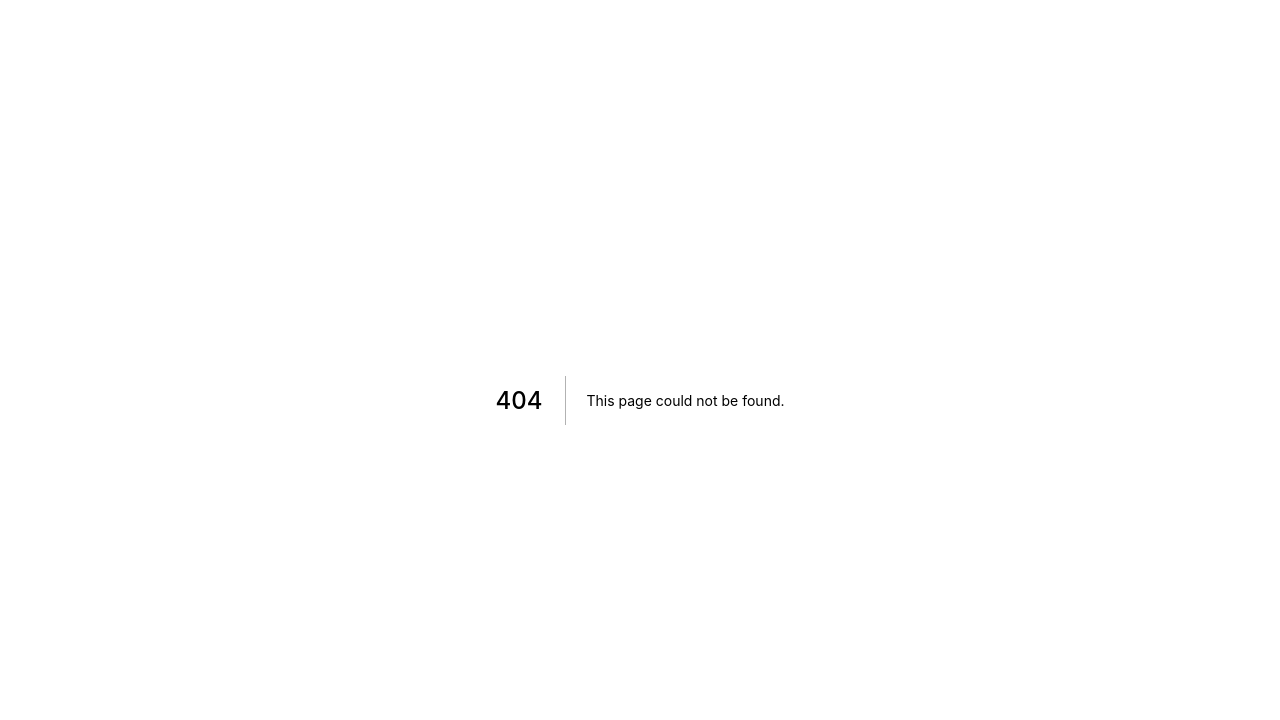
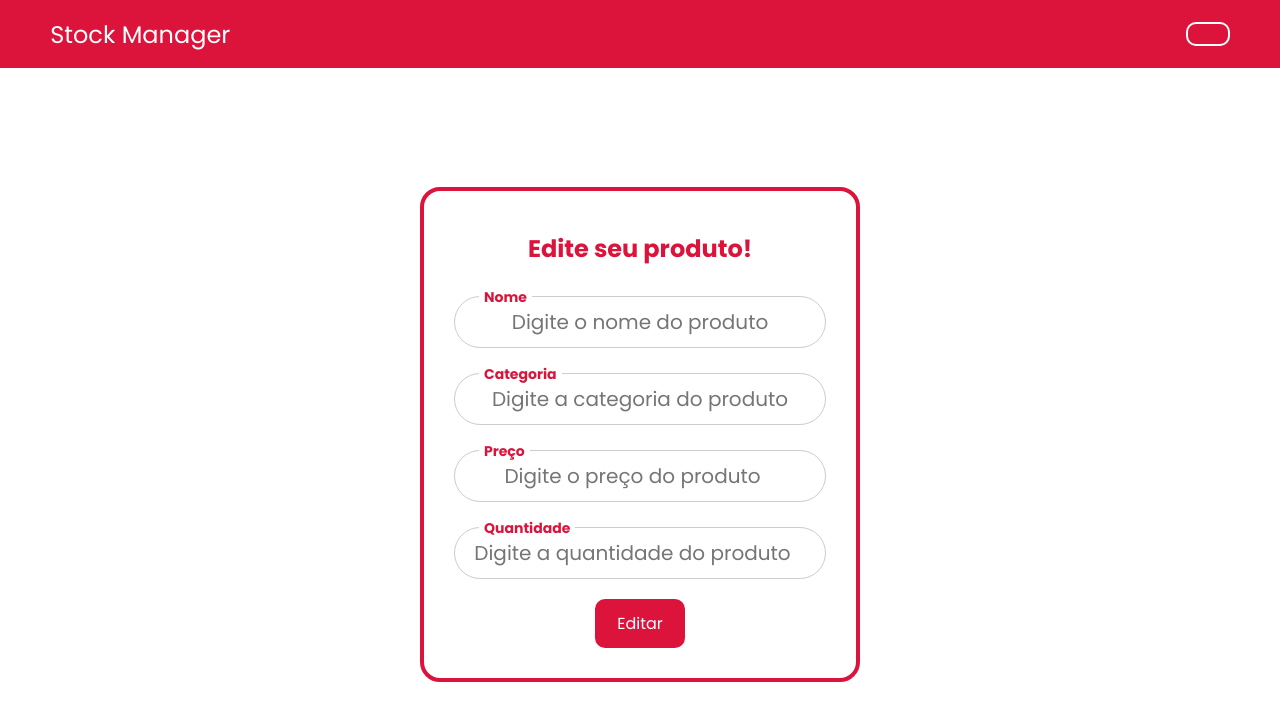
Before and after one commit to ThiaagoSant/StockManager, a Next.js app in the folder front/: page /edit in a window 1280 px wide. Before the commit this address had no page. Shown: the top 720 px of the page. Built offline with nearby package versions, Linux system fonts and the light colour scheme; no server answers.

Commit message:
feat: edit product page

```diff
--- /dev/null
+++ b/front/components/store/actions.js
@@ -0,0 +1,8 @@
+export const toggleId = (id) => ({
+  type: "TOGGLE_ID",
+  id,
+});
+
+export const getAllProducts = () => ({
+  type: "GET_ALL_PRODUCTS",
+});
--- /dev/null
+++ b/front/components/store/index.js
@@ -0,0 +1,29 @@
+import { createStore } from "redux";
+import axios from "axios";
+
+import { BASE_URL } from "../../constants/urls";
+
+let INITAL_STATE = {
+  products: axios.get(`${BASE_URL}/products`),
+  id: "",
+};
+
+function reducer(state = INITAL_STATE, action) {
+  if (action.type === "TOGGLE_ID") {
+    return { ...INITAL_STATE, id: action.id };
+  }
+
+  if (action.type === "GET_ALL_PRODUCTS") {
+    const getProducts = async () => {
+      const response = await axios.get(`${BASE_URL}/products`);
+      return response;
+    };
+    return { ...state, products: getProducts() };
+  }
+
+  return state;
+}
+
+const store = createStore(reducer);
+
+export default store;
--- a/front/hooks/useForm.jsx
+++ b/front/hooks/useForm.jsx
@@ -19,6 +19,7 @@ const useForm = (initialState) => {
 
   return {
     form,
+    setForm,
     onChange,
     cleanFields,
   };
--- a/front/package.json
+++ b/front/package.json
@@ -20,6 +20,8 @@
     "next": "12.3.0",
     "react": "18.2.0",
     "react-dom": "18.2.0",
+    "react-redux": "^8.0.2",
+    "redux": "^4.2.0",
     "styled-components": "^5.3.5"
   },
   "devDependencies": {
--- a/front/pages/_app.js
+++ b/front/pages/_app.js
@@ -1,7 +1,14 @@
-import '../styles/globals.css'
+import "../styles/globals.css";
+
+import { Provider } from "react-redux";
+import store from "../components/store";
 
 function MyApp({ Component, pageProps }) {
-  return <Component {...pageProps} />
+  return (
+    <Provider store={store}>
+      <Component {...pageProps} />
+    </Provider>
+  );
 }
 
-export default MyApp
+export default MyApp;
--- /dev/null
+++ b/front/pages/edit/index.jsx
@@ -0,0 +1,125 @@
+import React from "react";
+import axios from "axios";
+
+import { useRouter } from "next/router";
+
+import { connect } from "react-redux";
+import { getAllProducts } from "../../components/store/actions";
+
+import Header from "../../components/Header";
+import useForm from "../../hooks/useForm";
+
+import { Main } from "../../styles/Register/style";
+
+import { BASE_URL } from "../../constants/urls";
+
+const Edit = ({ products, id, dispatch }) => {
+  const [allProducts, setAllProducts] = React.useState([]);
+
+  const { form, setForm, onChange, cleanFields } = useForm({
+    name: "",
+    category: "",
+    price: "",
+    quantity: "",
+  });
+
+  const router = useRouter();
+
+  const handleSubmit = async (event) => {
+    event.preventDefault();
+
+    try {
+      await axios.put(`${BASE_URL}/editProduct/${id}`, form);
+      alert("Porduto editado com sucesso");
+      router.push("/");
+    } catch (err) {
+      alert(err.message);
+    }
+  };
+
+  React.useEffect(() => {
+    (async () => {
+      const response = await (await products).data;
+      setAllProducts(response);
+    })();
+  }, [products]);
+
+  React.useEffect(() => {
+    dispatch(getAllProducts());
+  }, []);
+
+  React.useEffect(() => {
+    const [product] = allProducts.filter((product) => product.id === id);
+    setForm(product);
+  }, [allProducts]);
+
+  return (
+    <>
+      <Header route="/" />
+
+      <Main>
+        <form onSubmit={handleSubmit}>
+          <h1>Edite seu produto!</h1>
+
+          <label htmlFor="name">
+            <strong>Nome</strong>
+            <input
+              id="name"
+              type="text"
+              placeholder="Digite o nome do produto"
+              name="name"
+              value={form?.name}
+              onChange={onChange}
+              required
+            />
+          </label>
+
+          <label htmlFor="category">
+            <strong>Categoria</strong>
+            <input
+              id="category"
+              type="text"
+              placeholder="Digite a categoria do produto"
+              value={form?.category}
+              name="category"
+              onChange={onChange}
+              required
+            />
+          </label>
+
+          <label htmlFor="price">
+            <strong>Preço</strong>
+            <input
+              id="price"
+              type="number"
+              placeholder="Digite o preço do produto"
+              value={form?.price}
+              name="price"
+              onChange={onChange}
+              required
+            />
+          </label>
+
+          <label htmlFor="quantity">
+            <strong>Quantidade</strong>
+            <input
+              id="quantity"
+              type="number"
+              placeholder="Digite a quantidade do produto"
+              value={form?.quantity}
+              name="quantity"
+              onChange={onChange}
+              required
+            />
+          </label>
+
+          <button type="submit">Editar</button>
+        </form>
+      </Main>
+    </>
+  );
+};
+
+export default connect((state) => ({ id: state.id, products: state.products }))(
+  Edit
+);
--- a/front/pages/register/index.jsx
+++ b/front/pages/register/index.jsx
@@ -9,7 +9,7 @@ import { BASE_URL } from "../../constants/urls";
 import { Main } from "../../styles/Register/style";
 
 const Register = () => {
-  const { form, onChange, cleanFields } = useForm({
+  const { form, setForm, onChange, cleanFields } = useForm({
     name: "",
     category: "",
     price: "",
--- a/front/styles/Register/style.js
+++ b/front/styles/Register/style.js
@@ -25,6 +25,23 @@ export const Main = styled.main`
       font-size: 1.5rem;
       color: crimson;
       font-family: "Poppins", sans-serif;
+    }
+
+    label {
+      margin: 5px 0;
+      width: 100%;
+      position: relative;
+
+      strong {
+        font-family: "Poppins", sans-serif;
+        color: crimson;
+        font-size: 14px;
+        background-color: white;
+        padding: 0 5px;
+        position: absolute;
+        top: -9px;
+        left: 25px;
+      }
     }
 
     input {
```
Also changed, not shown: front/pages/index.jsx (+29 -15 lines), 1 other file (tests, documents, lock files or other folders).
